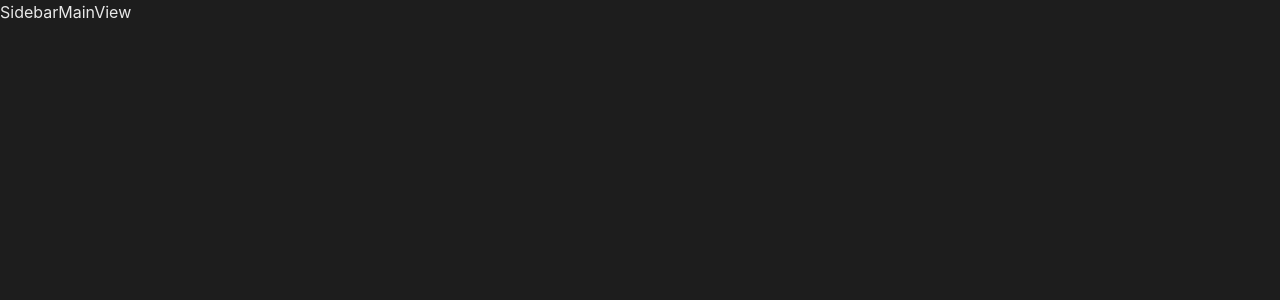
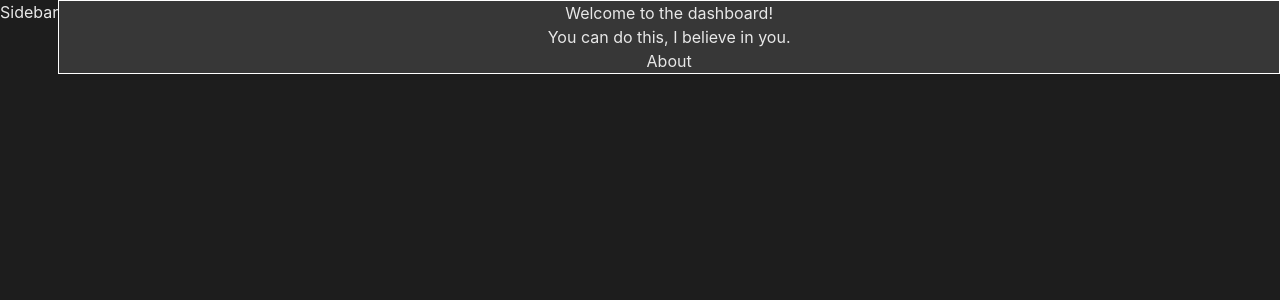
Before and after one commit to ImBIOS/avana-frontend-test, a React (Create React App) app: page /dashboard in a window 1280 px wide. Shown: the top 300 px of the page. Built offline with nearby package versions, Linux system fonts and the light colour scheme.

Commit message:
setup react router

```diff
--- a/package.json
+++ b/package.json
@@ -9,7 +9,9 @@
     "@testing-library/user-event": "^13.2.1",
     "react": "^18.1.0",
     "react-dom": "^18.1.0",
+    "react-icons": "^4.3.1",
     "react-redux": "^8.0.2",
+    "react-router-dom": "6",
     "react-scripts": "5.0.1",
     "web-vitals": "^2.1.0"
   },
--- a/src/components/main-view/MainView.js
+++ b/src/components/main-view/MainView.js
@@ -1,5 +1,24 @@
-import React from "react";
+import React, { useEffect } from "react";
+import { Route, Routes, useNavigate } from "react-router-dom";
+import About from "../../pages/About";
+import Dashboard from "../../pages/Dashboard";
+import NotFound from "../../pages/NotFound";
 
 export default function MainView() {
-  return <div>MainView</div>;
+  let navigate = useNavigate();
+  useEffect(() => {
+    if (window.location.pathname === "/")
+      navigate("/dashboard", { replace: true });
+  }, [navigate]);
+
+  return (
+    <div className="grow text-center border border-white bg-lightgrey">
+      <Routes>
+        <Route path="*" element={<NotFound />} />
+        <Route exact path="/dashboard" element={<Dashboard />} />
+        <Route path="404" element={<NotFound />} />
+        <Route path="about" element={<About />} />
+      </Routes>
+    </div>
+  );
 }
--- a/src/index.js
+++ b/src/index.js
@@ -5,12 +5,15 @@ import App from "./App";
 import reportWebVitals from "./reportWebVitals";
 import store from "./redux/store";
 import { Provider } from "react-redux";
+import { BrowserRouter } from "react-router-dom";
 
 const root = ReactDOM.createRoot(document.getElementById("root"));
 root.render(
   <React.StrictMode>
     <Provider store={store}>
-      <App />
+      <BrowserRouter>
+        <App />
+      </BrowserRouter>
     </Provider>
   </React.StrictMode>
 );
--- /dev/null
+++ b/src/pages/About.js
@@ -0,0 +1,16 @@
+import React from "react";
+import { Link } from "react-router-dom";
+
+export default function About() {
+  return (
+    <>
+      <main>
+        <h2>Who are we?</h2>
+        <p>That feels like an existential question, don't you think?</p>
+      </main>
+      <nav>
+        <Link to="/">Home</Link>
+      </nav>
+    </>
+  );
+}
--- /dev/null
+++ b/src/pages/Dashboard.js
@@ -0,0 +1,16 @@
+import React from "react";
+import { Link } from "react-router-dom";
+
+export default function Dashboard() {
+  return (
+    <>
+      <main>
+        <h2>Welcome to the dashboard!</h2>
+        <p>You can do this, I believe in you.</p>
+      </main>
+      <nav>
+        <Link to="/about">About</Link>
+      </nav>
+    </>
+  );
+}
--- /dev/null
+++ b/src/pages/NotFound.js
@@ -0,0 +1,5 @@
+import React from "react";
+
+export default function NotFound() {
+  return <div>NotFound</div>;
+}
```
Also changed, not shown: 1 other file (tests, documents, lock files or other folders).
